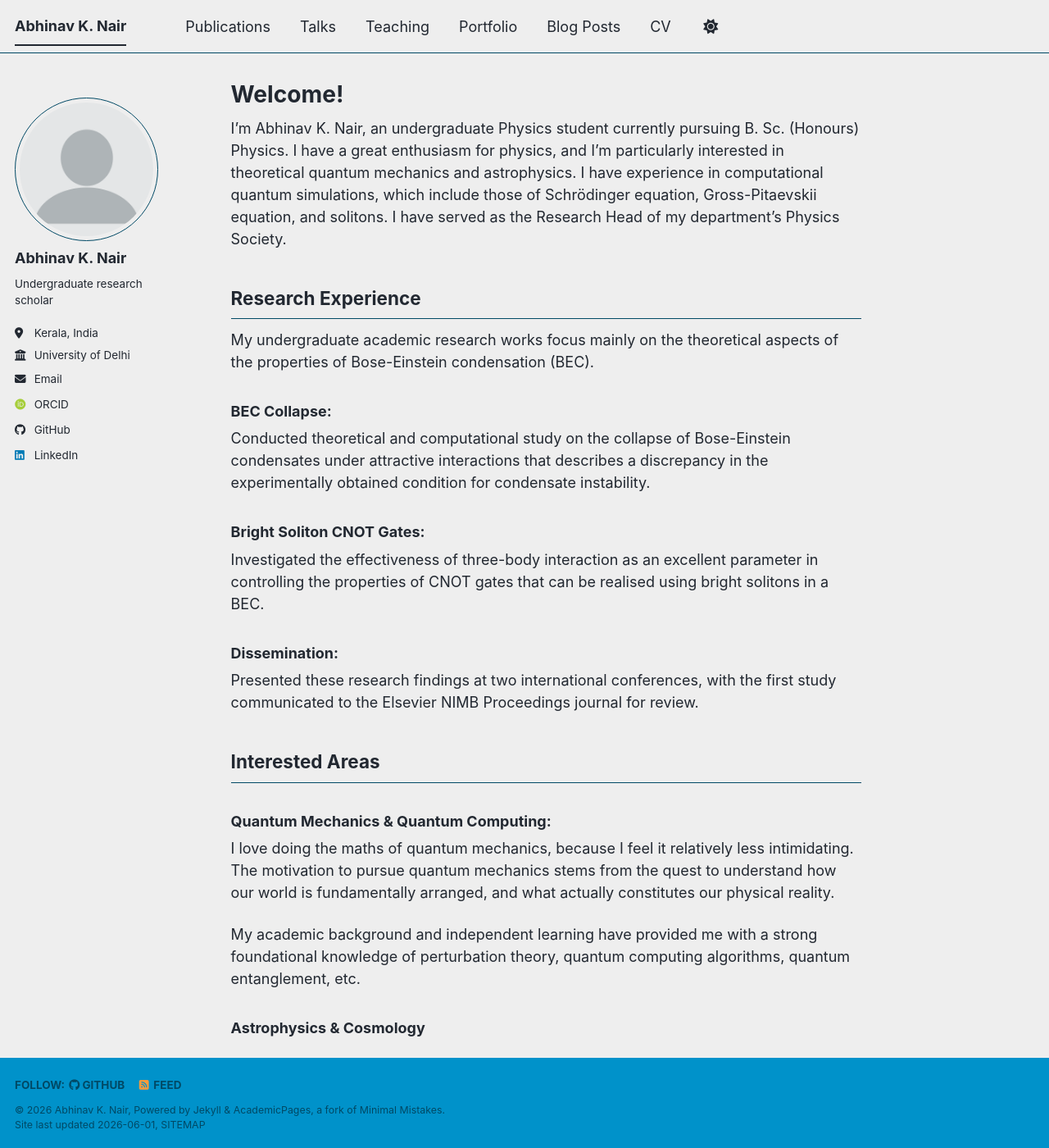
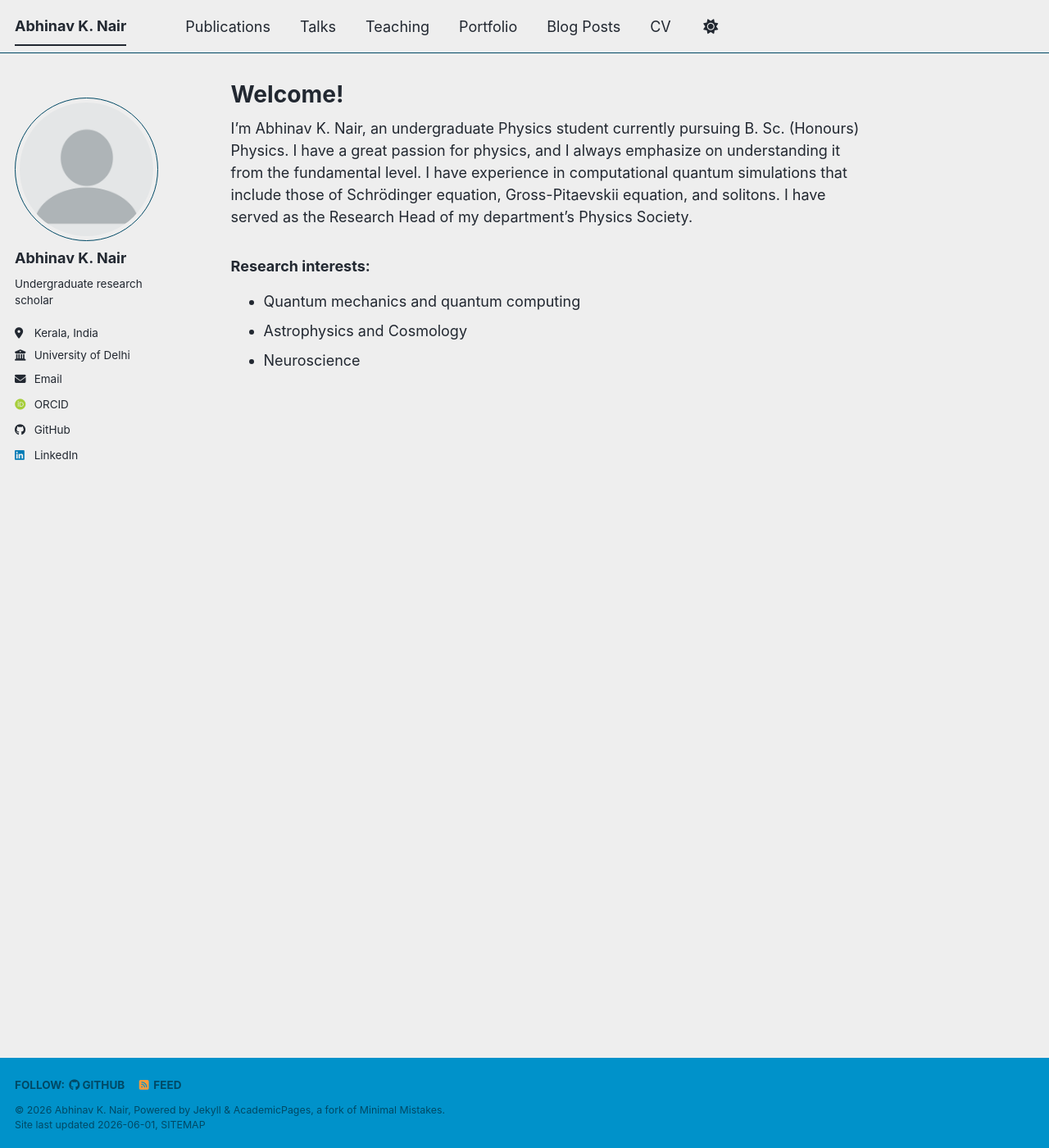
Before and after one commit to abhinavknair/abhinavknair.github.io, a Jekyll site: the page built from _pages/about.md, in a window 1280 px wide and 1400 px high. Shown: the whole window at 82% size. Built offline with Jekyll 4.4.1, drawn with Linux system fonts in a browser that asks for light colours; some web fonts are replaced; a script bundle is joined from its source files by our own code; library files that are not in the unit come from our copies.

Commit message:
Update about.md

```diff
--- a/_pages/about.md
+++ b/_pages/about.md
@@ -7,28 +7,10 @@ redirect_from:
   - /about.html
 ---
 
-I'm Abhinav K. Nair, an undergraduate Physics student currently pursuing B. Sc. (Honours) Physics. I have a great enthusiasm for physics, and I'm particularly interested in theoretical quantum mechanics and astrophysics. I have experience in computational quantum simulations, which include those of Schrödinger equation, Gross-Pitaevskii equation, and solitons. I have served as the Research Head of my department's Physics Society.
+I'm Abhinav K. Nair, an undergraduate Physics student currently pursuing B. Sc. (Honours) Physics. I have a great passion for physics, and I always emphasize on understanding it from the fundamental level. I have experience in computational quantum simulations that include those of Schrödinger equation, Gross-Pitaevskii equation, and solitons. I have served as the Research Head of my department's Physics Society.
 
 
-## Research Experience
-My undergraduate academic research works focus mainly on the theoretical aspects of the properties of Bose-Einstein condensation (BEC).
-
-### BEC Collapse:
-Conducted theoretical and computational study on the collapse of Bose-Einstein condensates under attractive interactions that describes a discrepancy in the experimentally obtained condition for condensate instability.
-
-### Bright Soliton CNOT Gates:
-Investigated the effectiveness of three-body interaction as an excellent parameter in controlling the properties of CNOT gates that can be realised using bright solitons in a BEC.
-
-### Dissemination:
-Presented these research findings at two international conferences, with the first study communicated to the Elsevier NIMB Proceedings journal for review.
-
-
-## Interested Areas
-### Quantum Mechanics & Quantum Computing:
-I love doing the maths of quantum mechanics, because I feel it relatively less intimidating. The motivation to pursue quantum mechanics stems from the quest to understand how our world is fundamentally arranged, and what actually constitutes our physical reality.
-
-My academic background and independent learning have provided me with a strong foundational knowledge of perturbation theory, quantum computing algorithms, quantum entanglement, etc.
-
-### Astrophysics & Cosmology
-
-### Neuroscience
+### Research interests:
+* Quantum mechanics and quantum computing
+* Astrophysics and Cosmology
+* Neuroscience
```
